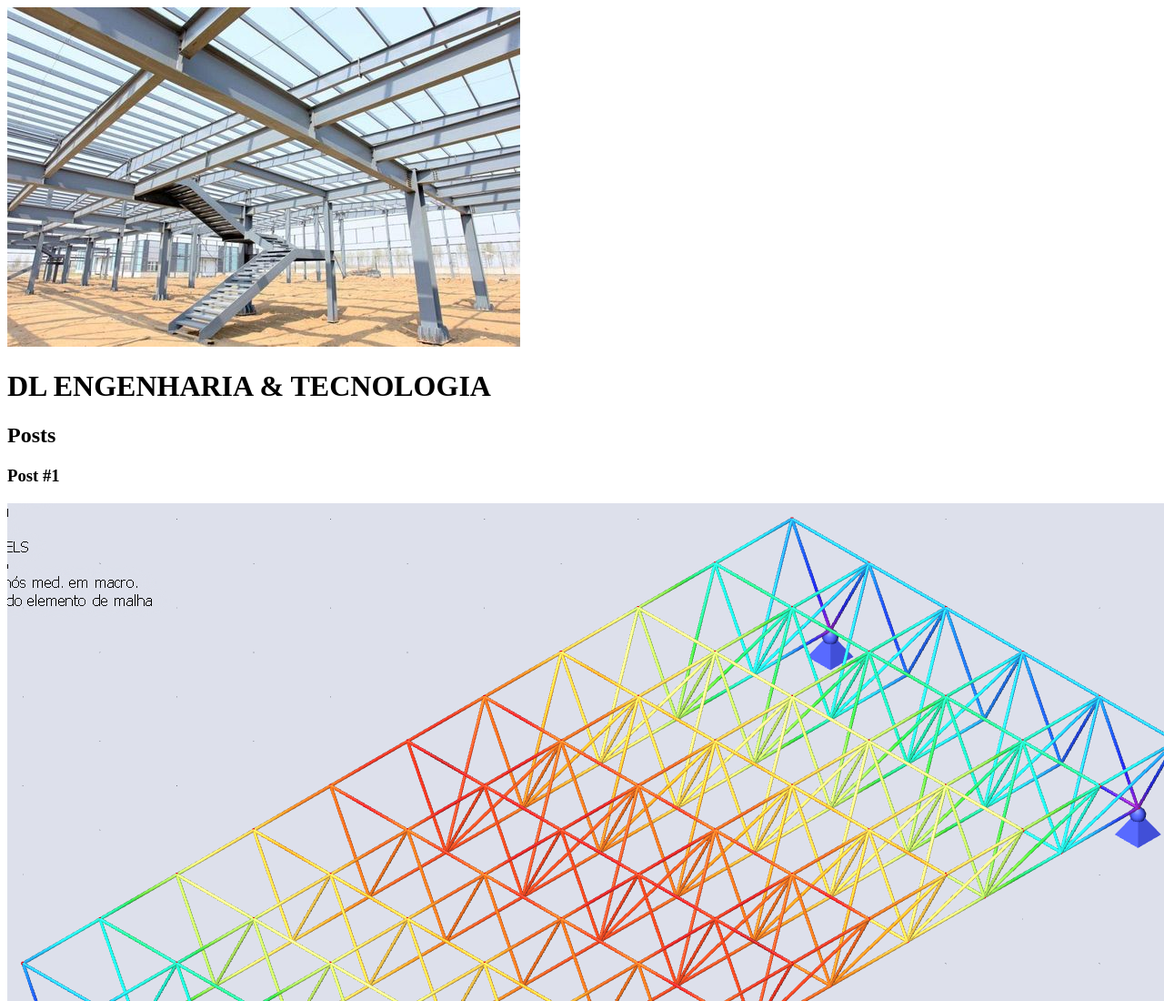
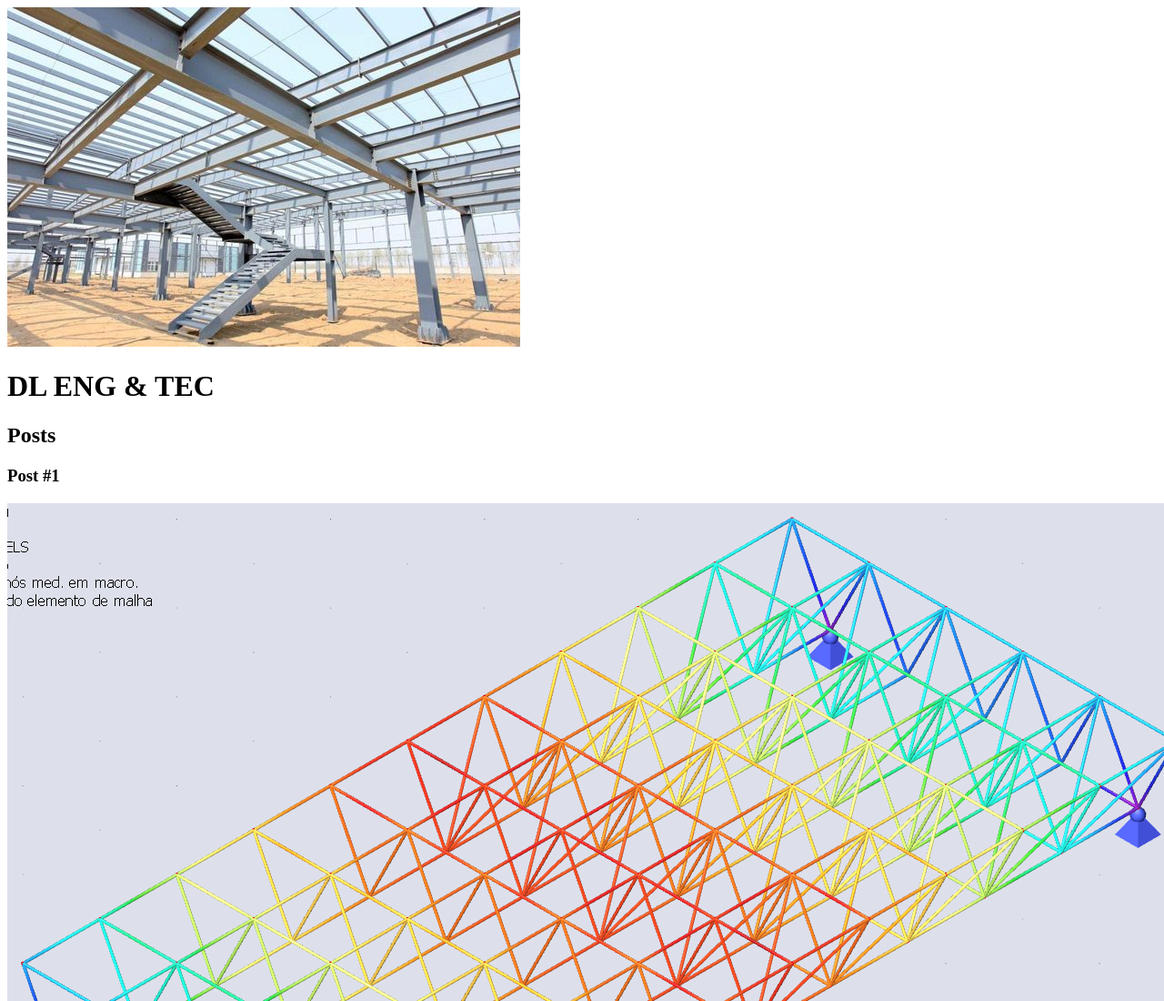
Before and after one commit to danubiolagoa/CURSO-HTML5, a plain HTML site: page index.html in a window 1280 px wide. Shown: the top 1100 px of the page at 91% size. Drawn offline with Linux system fonts and the light colour scheme.

Commit message:
conclusão da primeira parte do curso de html e css

```diff
--- a/index.html
+++ b/index.html
@@ -7,7 +7,7 @@
   <body>
     <header>
       <img src="estmet.jpg" alt="Exemplo de estrutura metálica">
-      <h1>DL ENGENHARIA & TECNOLOGIA</h1>
+      <h1>DL ENG & TEC</h1>
     </header>
     <section>
       <header>
```
